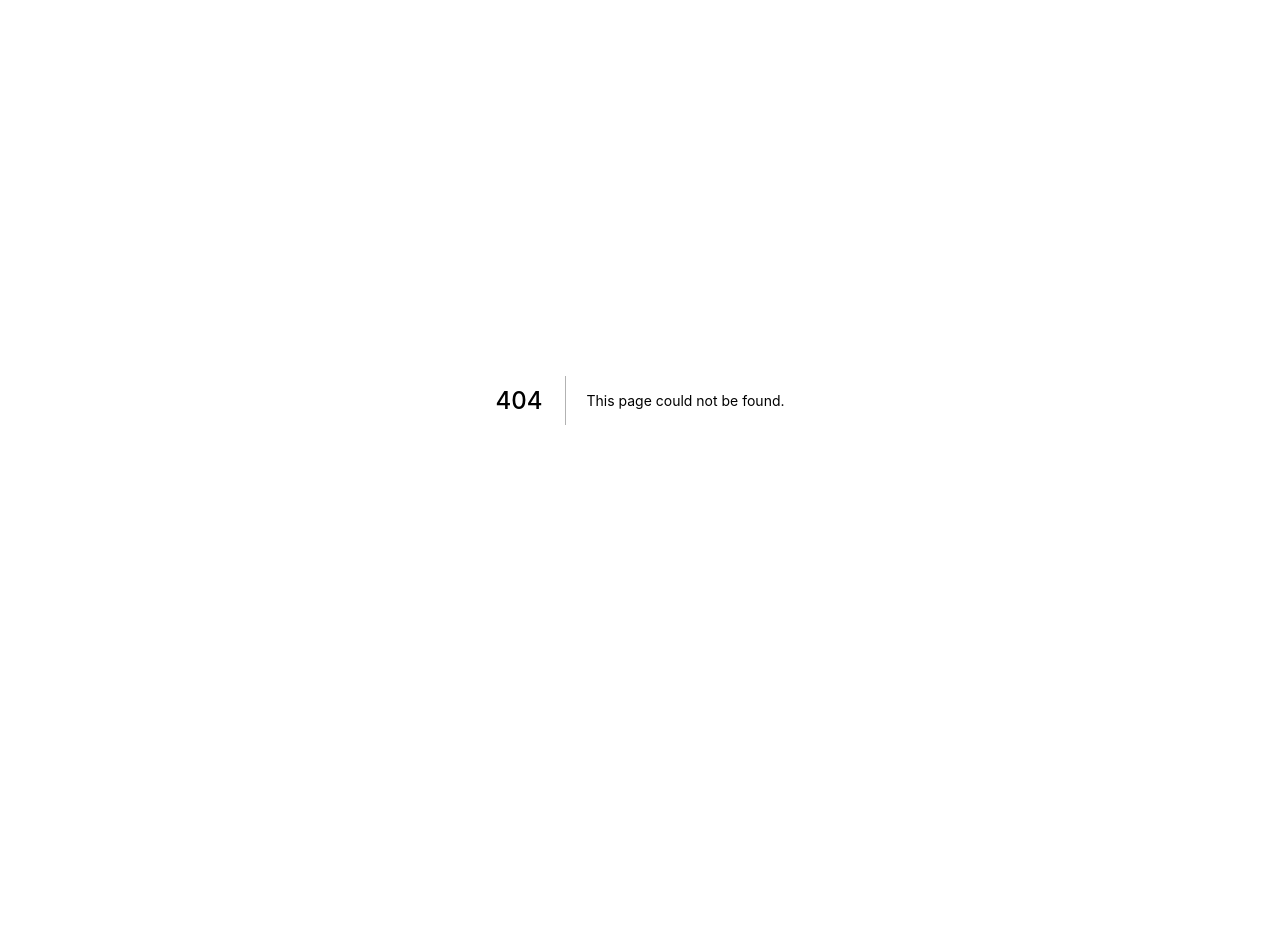
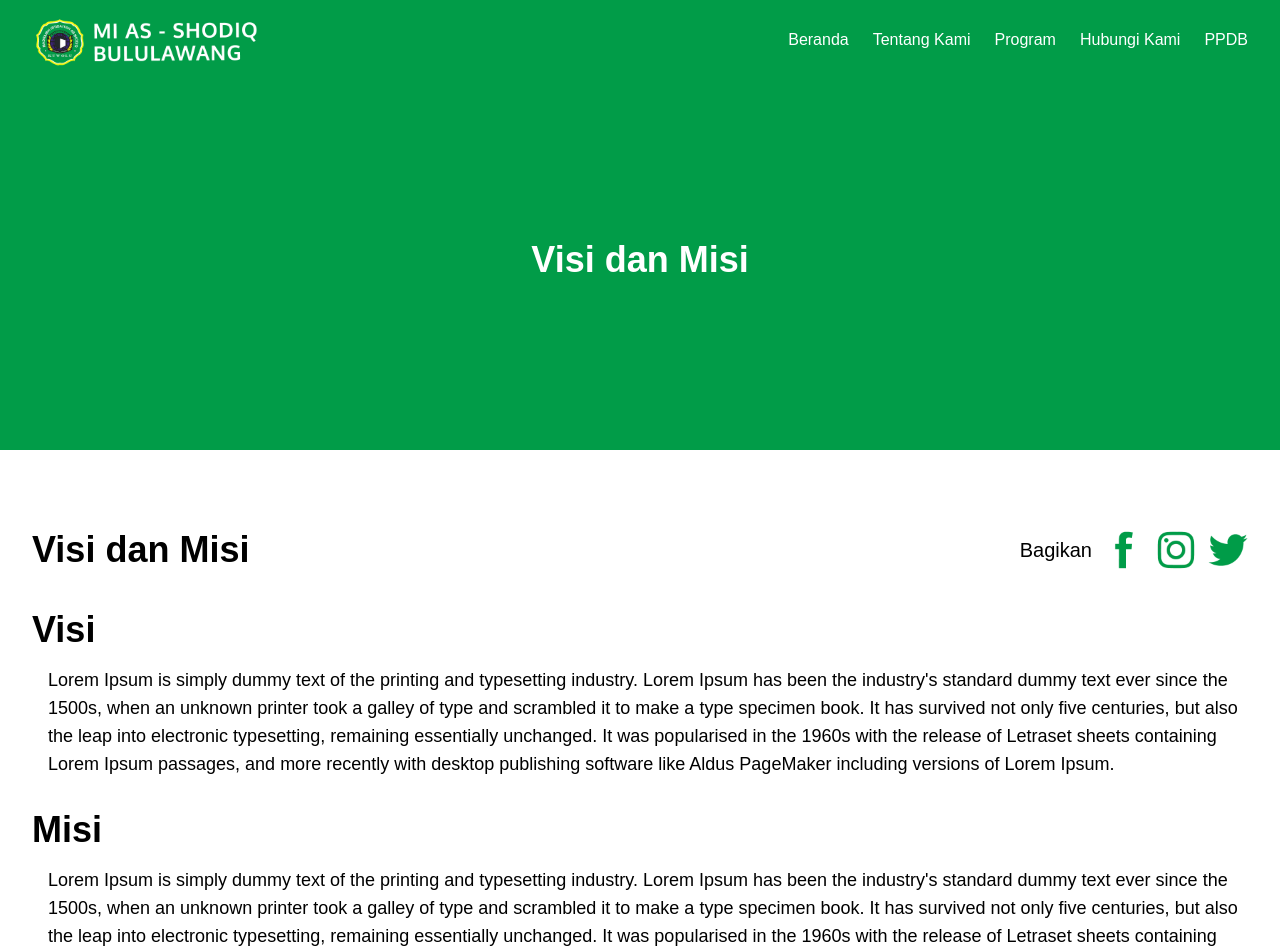
Before and after one commit to AlternatiF-App/web-profile, a Next.js app: page /vision-and-mission in a window 1280 px wide. Before the commit this address had no page. Shown: the top 952 px of the page. Before the commit the page ends 800 px from the top, so only its background shows below. Built offline with nearby package versions, Linux system fonts and the light colour scheme.

Commit message:
Build Visi and Extracurricular Page

```diff
--- a/components/header/Header.tsx
+++ b/components/header/Header.tsx
@@ -11,7 +11,13 @@ const Header = () => {
   const [menu, setMenu] = useState(false)
 
   const checkRouter = () => {
-    if (router.route.split('/')[1] === 'profile-madrasah') return true
+    if (router.route.split('/')[1] === 'profile-madrasah') {
+      return true
+    } else if (router.route.split('/')[1] === 'vision-and-mission') {
+      return true
+    } else if (router.route.split('/')[1] === 'extracurricular') {
+      return true
+    }
   }
 
   const listenScrollEvent = () => {
--- a/components/header/HeaderMenu.tsx
+++ b/components/header/HeaderMenu.tsx
@@ -12,7 +12,13 @@ const HeaderMenu = ({ menu }:HeaderMenuProps) => {
   const [content, setContent] = useState('')
 
   const checkRouter = () => {
-    if (router.route.split('/')[1] === 'profile-madrasah') return true
+    if (router.route.split('/')[1] === 'profile-madrasah') {
+      return true
+    } else if (router.route.split('/')[1] === 'vision-and-mission') {
+      return true
+    } else if (router.route.split('/')[1] === 'extracurricular') {
+      return true
+    }
   }
 
   const showMenu = (e:string) => {
@@ -21,7 +27,7 @@ const HeaderMenu = ({ menu }:HeaderMenuProps) => {
   }
 
   return (
-        <li className="relative">
+        <li className="relative group">
             <div className={`${checkRouter() ? 'menu-title2' : 'menu-title'} py-4 lg:py-6 cursor-pointer group transition-all duration-300 ease-in-out inline-block`}
                 onMouseOver={() => showMenu(menu)}
                 onMouseLeave={() => setShow(false)}
@@ -45,12 +51,16 @@ const HeaderMenu = ({ menu }:HeaderMenuProps) => {
                         <li className="py-2 hover:text-primary hover:font-medium cursor-pointer transition-all duration-300 ease-in-out">
                             <Link href="/profile-madrasah">Profil Madrasah</Link>
                         </li>
-                        <li className="py-2 hover:text-primary hover:font-medium cursor-pointer transition-all duration-300 ease-in-out">Visi & Misi</li>
+                        <li className="py-2 hover:text-primary hover:font-medium cursor-pointer transition-all duration-300 ease-in-out">
+                            <Link href="/vision-and-mission">Visi & Misi</Link>
+                        </li>
                     </>
                 }
                 {
                     content === 'Program' && <>
-                        <li className="py-2 hover:text-primary hover:font-medium cursor-pointer transition-all duration-300 ease-in-out">Ekstrakurikuler</li>
+                        <li className="py-2 hover:text-primary hover:font-medium cursor-pointer transition-all duration-300 ease-in-out">
+                            <Link href="/extracurricular">Ekstrakurikuler</Link>
+                        </li>
                     </>
                 }
                 {
--- a/components/header/HeaderMenuMobile.tsx
+++ b/components/header/HeaderMenuMobile.tsx
@@ -48,12 +48,16 @@ const HeaderMenuMobile = ({ title }:HeaderMenuMobileProps) => {
                     <li className="py-2 cursor-pointer">
                         <Link href="/profile-madrasah">Profil Madrasah</Link>
                     </li>
-                    <li className="py-2 cursor-pointer">Visi & Misi</li>
+                    <li className="py-2 cursor-pointer">
+                        <Link href="/vision-and-mission">Visi & Misi</Link>
+                    </li>
                 </div>
             }
             {
                 (content === 'Program' && show) && <div className={`${(show && content === 'Program') ? ('opacity-100') : ('opacity-0 invisible')} transition-all duration-1000 ease-in-out`}>
-                    <li className="py-2 cursor-pointer">Ekstrakurikuler</li>
+                    <li className="py-2 cursor-pointer">
+                        <Link href="/extracurricular">Ekstrakurikuler</Link>
+                    </li>
                 </div>
             }
             {
--- a/components/landing-page/Extracurricular.tsx
+++ b/components/landing-page/Extra.tsx
@@ -1,6 +1,6 @@
 import ItemExtracurricular from '../items/ItemExtracurricular'
 
-const Extracurricular = () => {
+const Extra = () => {
   return (
       <div className="w-full 2xl:w-8/12 2xl:mx-auto lg:flex font-sora px-6 py-20 2xl:px-10">
           <div className="w-full lg:w-1/2">
@@ -25,4 +25,4 @@ const Extracurricular = () => {
   )
 }
 
-export default Extracurricular
+export default Extra
--- /dev/null
+++ b/pages/extracurricular.tsx
@@ -0,0 +1,34 @@
+import Footer from '../components/footer/Footer'
+import Header from '../components/header/Header'
+
+const Extracurricular = () => {
+  return (
+    <>
+        <Header/>
+            <div className="hide-scroll-bar font-sora">
+                <div className="bg-primary text-white h-[200px] lg:h-[450px] pt-24 lg:pt-60">
+                    <h1 className="text-4xl text-center font-semibold">Ekstrakurikuler</h1>
+                </div>
+                <div className="w-full 2xl:w-8/12 2xl:mx-auto px-6 py-10 lg:px-8 lg:py-20">
+                    <div className="flex justify-between items-center">
+                        <h1 className="text-2xl lg:text-4xl font-semibold">Ekstrakurikuler</h1>
+                        <div className="flex items-center space-x-3">
+                            <a className="hidden lg:block text-xl font-light">Bagikan</a>
+                            <img className="w-10 h-auto cursor-pointer -mr-1" alt="facebook" src="/assets/icons/facebook.png"/>
+                            <img className="w-10 h-auto cursor-pointer" alt="facebook" src="/assets/icons/ig.png"/>
+                            <img className="w-10 h-auto cursor-pointer" alt="facebook" src='/assets/icons/twitter.png'/>
+                        </div>
+                    </div>
+                    <div className="pt-10">
+                        <p className="text-base lg:text-lg text-justify lg:text-left">
+                            Lorem Ipsum is simply dummy text of the printing and typesetting industry. Lorem Ipsum has been the industry's standard dummy text ever since the 1500s, when an unknown printer took a galley of type and scrambled it to make a type specimen book. It has survived not only five centuries, but also the leap into electronic typesetting, remaining essentially unchanged. It was popularised in the 1960s with the release of Letraset sheets containing Lorem Ipsum passages, and more recently with desktop publishing software like Aldus PageMaker including versions of Lorem Ipsum.
+                        </p>
+                    </div>
+                </div>
+            </div>
+        <Footer/>
+    </>
+  )
+}
+
+export default Extracurricular
--- a/pages/index.tsx
+++ b/pages/index.tsx
@@ -1,5 +1,5 @@
 import Header from '../components/header/Header'
-import Extracurricular from '../components/landing-page/Extracurricular'
+import Extra from '../components/landing-page/Extra'
 import Greeting from '../components/landing-page/Greeting'
 import Art from '../components/landing-page/Art'
 import MainContent from '../components/landing-page/MainContent'
@@ -21,7 +21,7 @@ const Home = () => {
       <Greeting/>
       <Trailer/>
       <Students/>
-      <Extracurricular/>
+      <Extra/>
       <Art/>
       <Sport/>
       <Academic/>
--- /dev/null
+++ b/pages/vision-and-mission.tsx
@@ -0,0 +1,39 @@
+import Footer from '../components/footer/Footer'
+import Header from '../components/header/Header'
+
+const VisionAndMission = () => {
+  return (
+    <>
+        <Header/>
+            <div className="hide-scroll-bar font-sora">
+                <div className="bg-primary text-white h-[200px] lg:h-[450px] pt-24 lg:pt-60">
+                    <h1 className="text-4xl text-center font-semibold">Visi dan Misi</h1>
+                </div>
+                <div className="w-full 2xl:w-8/12 2xl:mx-auto px-6 py-10 lg:px-8 lg:py-20">
+                    <div className="flex justify-between items-center">
+                        <h1 className="text-2xl lg:text-4xl font-semibold">Visi dan Misi</h1>
+                        <div className="flex items-center space-x-3">
+                            <a className="hidden lg:block text-xl font-light">Bagikan</a>
+                            <img className="w-10 h-auto cursor-pointer -mr-1" alt="facebook" src="/assets/icons/facebook.png"/>
+                            <img className="w-10 h-auto cursor-pointer" alt="facebook" src="/assets/icons/ig.png"/>
+                            <img className="w-10 h-auto cursor-pointer" alt="facebook" src='/assets/icons/twitter.png'/>
+                        </div>
+                    </div>
+                    <div className="pt-10">
+                        <h1 className="text-4xl font-semibold">Visi</h1>
+                        <p className="lg:pl-4 pt-4 text-base lg:text-lg text-justify lg:text-left">
+                            Lorem Ipsum is simply dummy text of the printing and typesetting industry. Lorem Ipsum has been the industry's standard dummy text ever since the 1500s, when an unknown printer took a galley of type and scrambled it to make a type specimen book. It has survived not only five centuries, but also the leap into electronic typesetting, remaining essentially unchanged. It was popularised in the 1960s with the release of Letraset sheets containing Lorem Ipsum passages, and more recently with desktop publishing software like Aldus PageMaker including versions of Lorem Ipsum.
+                        </p>
+                        <h1 className="pt-8 text-4xl font-semibold">Misi</h1>
+                        <p className="lg:pl-4 pt-4 text-base lg:text-lg text-justify lg:text-left">
+                            Lorem Ipsum is simply dummy text of the printing and typesetting industry. Lorem Ipsum has been the industry's standard dummy text ever since the 1500s, when an unknown printer took a galley of type and scrambled it to make a type specimen book. It has survived not only five centuries, but also the leap into electronic typesetting, remaining essentially unchanged. It was popularised in the 1960s with the release of Letraset sheets containing Lorem Ipsum passages, and more recently with desktop publishing software like Aldus PageMaker including versions of Lorem Ipsum.
+                        </p>
+                    </div>
+                </div>
+            </div>
+        <Footer/>
+    </>
+  )
+}
+
+export default VisionAndMission
```
